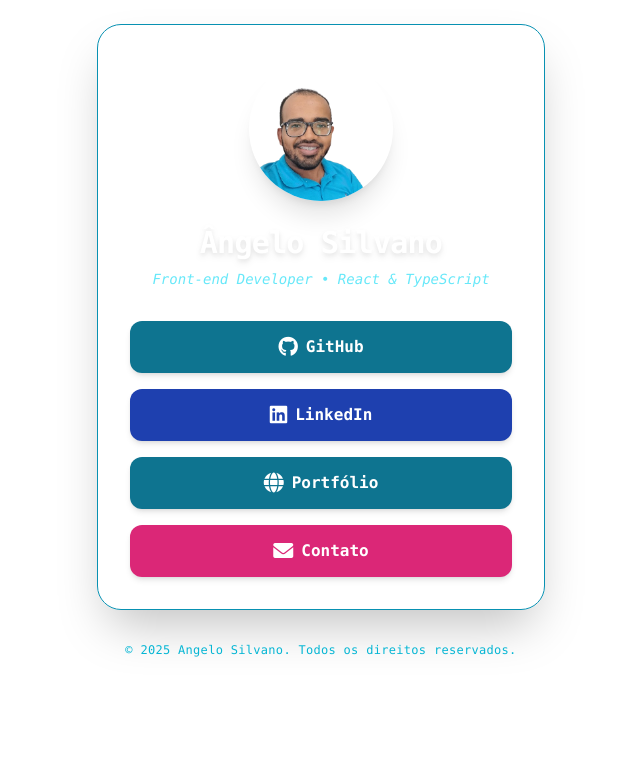
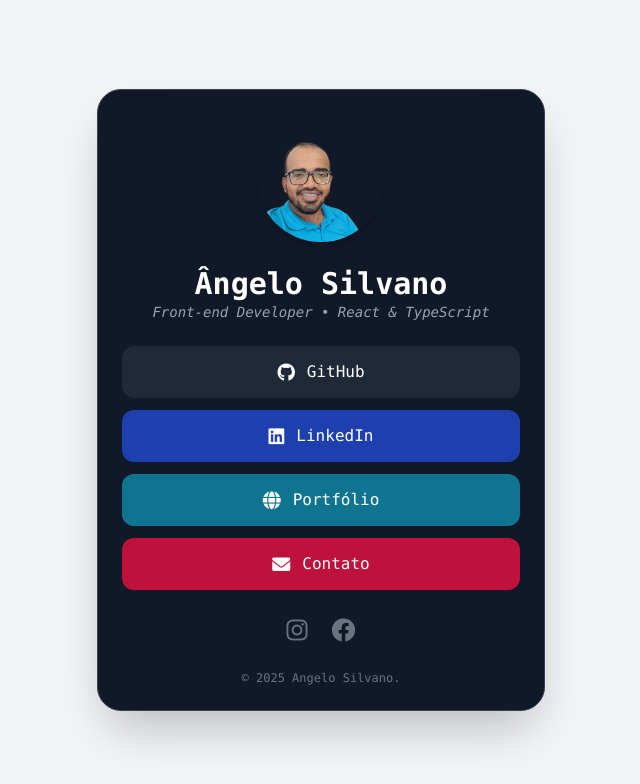
Before and after one commit to angelodesenvolvedor/LinkTree, a plain HTML site: page index.html in a window 1280 px wide. Shown: the whole page, without its empty margins (319-959 px from the left). Drawn offline with nearby package versions, Linux system fonts and the light colour scheme.

Commit message:
feat: melhorar a estrutura e o estilo da página, atualizando classes e removendo elementos desnecessários

```diff
--- a/index.html
+++ b/index.html
@@ -9,37 +9,56 @@
   <link rel="stylesheet" href="src/output.css" />
   <link rel="stylesheet" href="https://cdnjs.cloudflare.com/ajax/libs/font-awesome/6.0.0/css/all.min.css" />
   <script src="https://cdn.tailwindcss.com"></script>
-  <script src="js/script.js" defer></script>
+  <script src="js/script.js"> </script>
 </head>
-<body class="bg-gradient-to-b from-gray-900 to-gray-800 text-cyan-100 flex flex-col items-center min-h-screen font-mono p-6">
-  <div class="bg-transparent p-8 rounded-3xl shadow-2xl text-center w-full max-w-md border border-cyan-600">
-    <div class="image-container mb-6 flex justify-center">
-      <a href="#" class="block focus:outline-none">
-        <img src="./image/angelo.png" alt="Avatar de Angelo Silvano" class="rounded-full w-36 aspect-square object-cover shadow-xl hover:scale-110 transition-transform duration-300" />
+<body class="bg-gray-100 text-gray-800 flex items-center justify-center min-h-screen font-mono px-4">
+
+  <!-- CARD PRINCIPAL -->
+  <main class="bg-gray-900 text-white w-full max-w-md p-6 rounded-3xl shadow-2xl text-center border border-gray-700 space-y-6">
+
+    <!-- FOTO -->
+    <div class="flex justify-center">
+      <img src="./image/angelo.png" alt="Avatar de Angelo Silvano" class="rounded-full w-32 aspect-square object-cover shadow-lg hover:scale-105 transition-transform duration-300" />
+    </div>
+
+    <!-- TÍTULO -->
+    <div>
+      <h1 class="text-3xl font-extrabold">Ângelo Silvano</h1>
+      <p class="text-gray-400 text-sm italic">Front-end Developer • React & TypeScript</p>
+    </div>
+
+    <!-- LINKS -->
+    <div class="flex flex-col gap-3">
+      <a href="https://github.com/angelosilvanno" target="_blank" class="flex items-center justify-center bg-gray-800 hover:bg-gray-700 text-white py-3 rounded-xl text-base gap-3">
+        <i class="fab fa-github text-lg"></i><span>GitHub</span>
+      </a>
+      <a href="https://www.linkedin.com/in/angelosilvanno/" target="_blank" class="flex items-center justify-center bg-blue-800 hover:bg-blue-700 text-white py-3 rounded-xl text-base gap-3">
+        <i class="fab fa-linkedin text-lg"></i><span>LinkedIn</span>
+      </a>
+      <a href="https://angelosilvannodev.vercel.app/" target="_blank" class="flex items-center justify-center bg-cyan-700 hover:bg-cyan-600 text-white py-3 rounded-xl text-base gap-3">
+        <i class="fas fa-globe text-lg"></i><span>Portfólio</span>
+      </a>
+      <a href="mailto:angeloestudante1@gmail.com" target="_blank" class="flex items-center justify-center bg-rose-700 hover:bg-rose-600 text-white py-3 rounded-xl text-base gap-3">
+        <i class="fas fa-envelope text-lg"></i><span>Contato</span>
       </a>
     </div>
 
-    <h1 class="text-3xl font-extrabold tracking-tight text-white drop-shadow-md">Ângelo Silvano</h1>
-    <p class="text-cyan-300 mt-2 text-sm italic">Front-end Developer • React & TypeScript</p>
-
-    <div class="mt-8 flex flex-col gap-4">
-      <a href="https://github.com/angelosilvanno" target="_blank" class="flex items-center justify-center bg-cyan-700 hover:bg-cyan-600 text-white py-3 px-5 rounded-xl transition-transform hover:scale-105 gap-2 shadow-md">
-        <i class="fab fa-github text-xl"></i><span class="font-semibold">GitHub</span>
+    <!-- REDES SOCIAIS -->
+    <div class="flex justify-center gap-6 text-gray-500">
+      <a href="https://www.instagram.com/angelosilvanno/" target="_blank" class="hover:text-gray-400">
+        <i class="fab fa-instagram text-2xl"></i>
       </a>
-      <a href="https://www.linkedin.com/in/angelosilvanno/" target="_blank" class="flex items-center justify-center bg-blue-800 hover:bg-blue-700 text-white py-3 px-5 rounded-xl transition-transform hover:scale-105 gap-2 shadow-md">
-        <i class="fab fa-linkedin text-xl"></i><span class="font-semibold">LinkedIn</span>
-      </a>
-      <a href="https://angelosilvannodev.vercel.app/" target="_blank" class="flex items-center justify-center bg-cyan-700 hover:bg-cyan-600 text-white py-3 px-5 rounded-xl transition-transform hover:scale-105 gap-2 shadow-md">
-        <i class="fas fa-globe text-xl"></i><span class="font-semibold">Portfólio</span>
-      </a>
-      <a href="mailto:angeloestudante1@gmail.com" target="_blank" class="flex items-center justify-center bg-pink-600 hover:bg-pink-500 text-white py-3 px-5 rounded-xl transition-transform hover:scale-105 gap-2 shadow-md">
-        <i class="fas fa-envelope text-xl"></i><span class="font-semibold">Contato</span>
+      <a href="https://www.facebook.com/angelosilvanno/" target="_blank" class="hover:text-gray-400">
+        <i class="fab fa-facebook text-2xl"></i>
       </a>
     </div>
-  </div>
 
-  <footer class="mt-8 text-cyan-500 text-xs tracking-wide">
-    © <span id="ano-atual"></span> Angelo Silvano. Todos os direitos reservados.
-  </footer>
+    <!-- RODAPÉ -->
+    <footer class="text-xs text-gray-500">
+      © <span id="ano-atual"></span> Angelo Silvano.
+    </footer>
+
+  </main>
+
 </body>
 </html>
```
